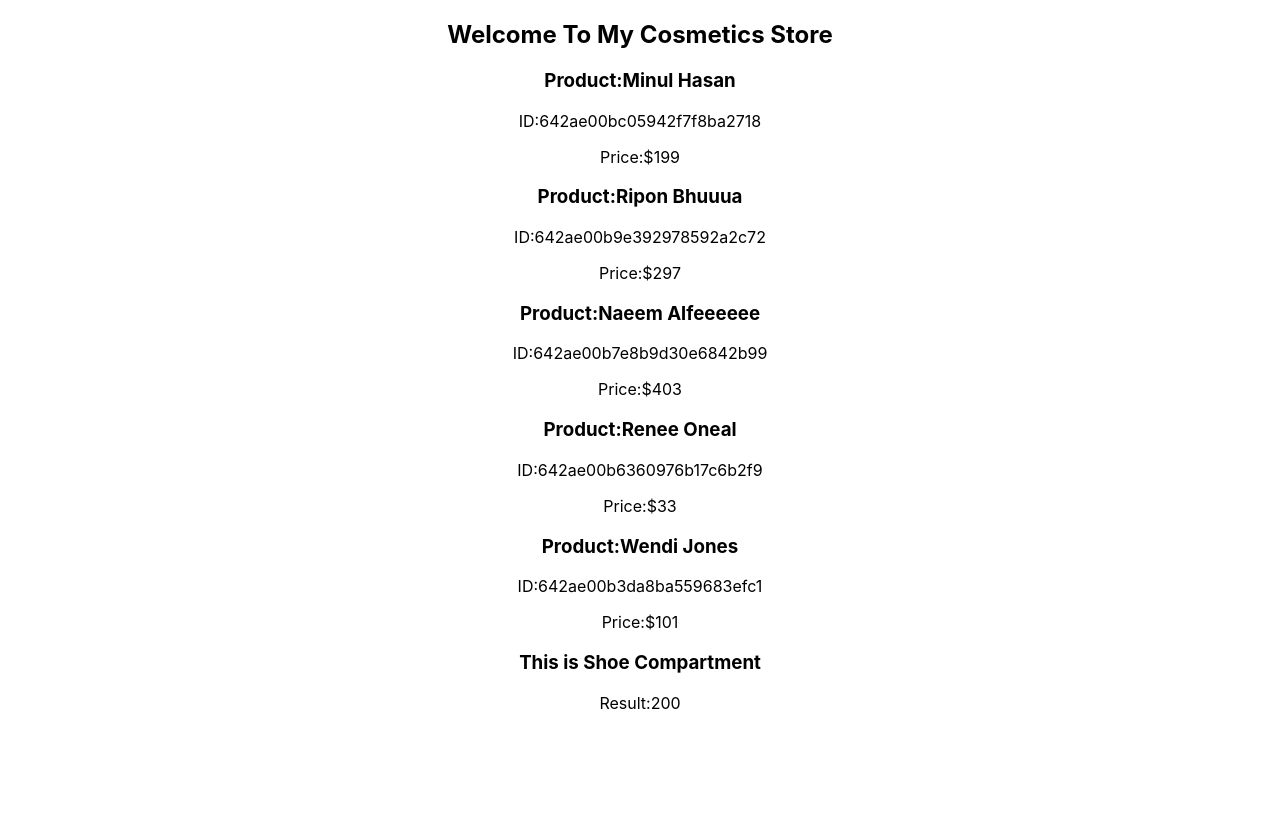
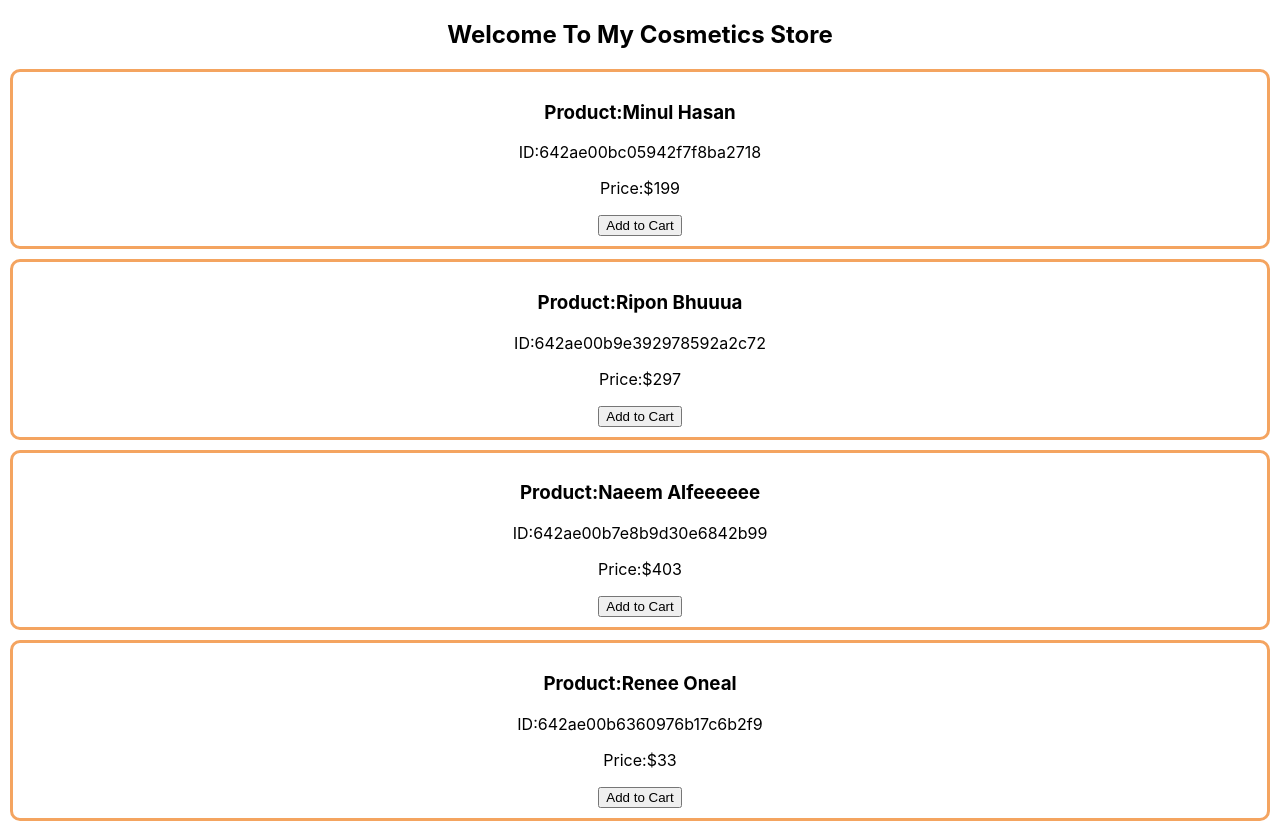
Before and after one commit to ualiurrahat/react-storage-and-handler, a React (Create React App) app: page / in a window 1280 px wide. Shown: the top 823 px of the page. Before the commit the page ends 800 px from the top, so only its background shows below. Built offline with nearby package versions, Linux system fonts and the light colour scheme.

Commit message:
created event handler with parameters

```diff
--- a/src/components/Cosmetic/Cosmetic.css
+++ b/src/components/Cosmetic/Cosmetic.css
@@ -0,0 +1,6 @@
+.product{
+    border: 3px solid sandybrown;
+    margin: 10px;
+    border-radius: 10px;
+    padding: 10px;
+}
--- a/src/components/Cosmetic/Cosmetic.js
+++ b/src/components/Cosmetic/Cosmetic.js
@@ -1,13 +1,21 @@
 import React from 'react';
+import './Cosmetic.css'
 
 const Cosmetic = (props) => {
     // destructuring cosmetic object
     const {name,price,id} = props.cosmetic;
+    const addToCart =(id) =>{
+        console.log("item added", id);
+    }
+    const addToCartWrapper = () => addToCart(id);
     return (
-        <div>
+        <div className='product'>
             <h3>Product:{name}</h3>
             <p>ID:{id}</p>
             <p>Price:${price}</p>
+            {/* <button onClick={addToCartWrapper}>Add to Cart</button>
+             */}
+             <button onClick={() => addToCart(id)}>Add to Cart</button>
         </div>
     );
 };
```
